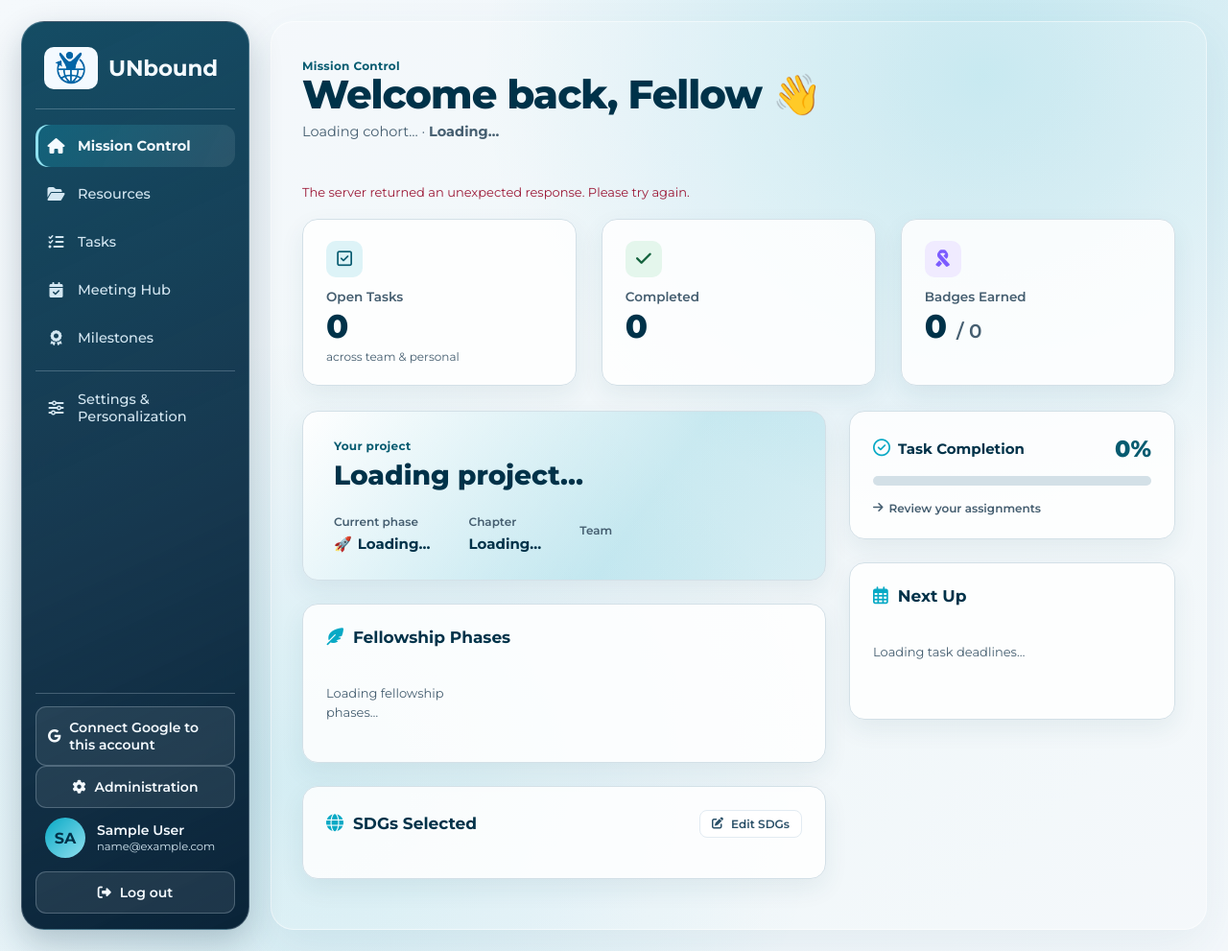
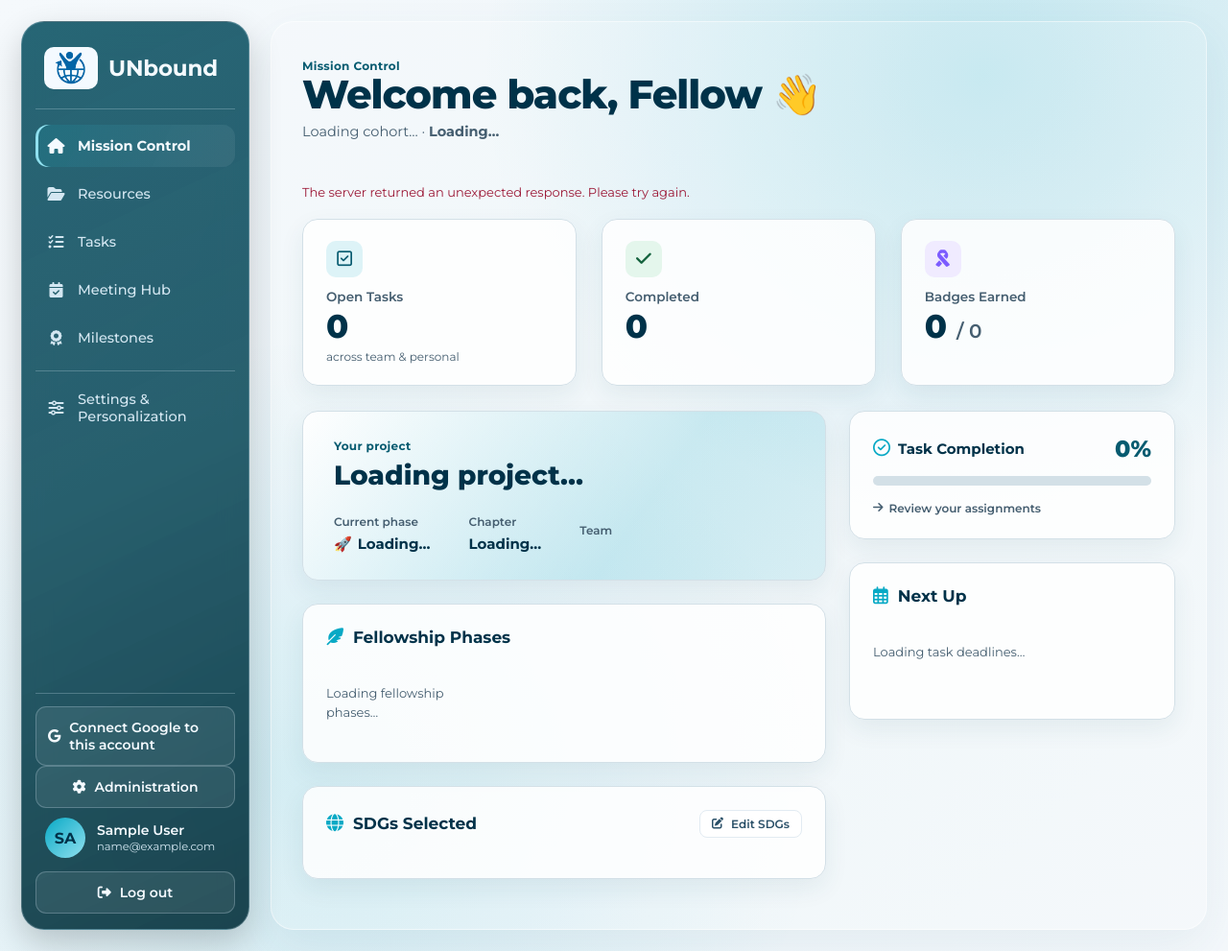
Before and after one commit to unbound-youth-initiative-hq/UNbound, a Django app: page /dashboard/ in a window 1280 px wide. Shown: the whole page at 96% size. Run offline with Django 5.2, Linux system fonts and the light colour scheme; a user stored in the database is signed in; data comes from the database, SQL or seed files in the repository; tables that the repository leaves empty hold one stand-in row (values such as "Sample post"); data that the repository does not hold is empty; parts of the project's set-up code (start-up, migrations or seed data) failed here and were passed over; some libraries are stand-ins or nearby versions.

Commit message:
Tint the frosted sidebar with the selected accent

```diff
--- a/backend/static/dashboard.css
+++ b/backend/static/dashboard.css
@@ -30,8 +30,6 @@
   --surface-row: #f8fbfd;
   --surface-input: #fff;
   --surface-dialog: #fbfdff;
-  --sidebar-rgb: 9, 43, 67;
-  --surface-sidebar: rgb(var(--sidebar-rgb));
   --sidebar-text: #f4faff;
   --sidebar-muted: #d4e7f2;
   --sidebar-border: rgba(226, 243, 252, .24);
@@ -588,9 +586,9 @@ body[data-accent="amber"] { --accent: #d8a03e; --accent-dk: #72500c; --accent-li
 .sb-brand img { background: #f4faff; border-radius: 10px; padding: 5px; }
 .sb-brand .wm { color: var(--sidebar-text); }
 .sb-nav .nav-item { color: var(--sidebar-muted); }
-.sb-nav .nav-item:hover { background: rgba(255, 255, 255, .1); color: var(--sidebar-text); }
+.sb-nav .nav-item:hover { background: rgba(255, 255, 255, .07); color: var(--sidebar-text); }
 .sb-nav .nav-item.active {
-  background: linear-gradient(115deg, rgba(var(--accent-rgb), .26), rgba(255, 255, 255, .09));
+  background: linear-gradient(115deg, rgba(var(--accent-rgb), .14), rgba(255, 255, 255, .07));
   color: var(--sidebar-text);
   box-shadow: inset 3px 0 var(--accent-light);
   font-weight: 700;
@@ -748,9 +746,9 @@ body {
   padding: 22px 14px 16px;
   border: 1px solid var(--sidebar-border);
   border-radius: 24px;
-  background-color: var(--surface-sidebar);
-  background-image: linear-gradient(155deg, rgba(var(--accent-rgb), .19), transparent 56%, rgba(0, 18, 36, .52));
-  box-shadow: 0 14px 34px rgba(12, 43, 65, .23);
+  background-color: var(--accent-dk);
+  background-image: linear-gradient(155deg, rgba(var(--accent-rgb), .08), transparent 50%, rgba(0, 0, 0, .28));
+  box-shadow: 0 14px 34px rgba(0, 0, 0, .19);
 }
 
 .sb-brand { padding: 4px 9px 20px; margin-bottom: 4px; }
@@ -788,9 +786,15 @@ body {
 
 @supports ((backdrop-filter: blur(1px)) or (-webkit-backdrop-filter: blur(1px))) {
   .sidebar {
-    background-color: rgba(var(--sidebar-rgb), .94);
     backdrop-filter: blur(14px);
     -webkit-backdrop-filter: blur(14px);
+  }
+}
+
+@supports (background-color: color-mix(in srgb, black, transparent)) {
+  .sidebar {
+    --sidebar-tone: color-mix(in srgb, var(--accent-dk) 76%, black);
+    background-color: color-mix(in srgb, var(--sidebar-tone) 85%, transparent);
   }
 }
 
```
